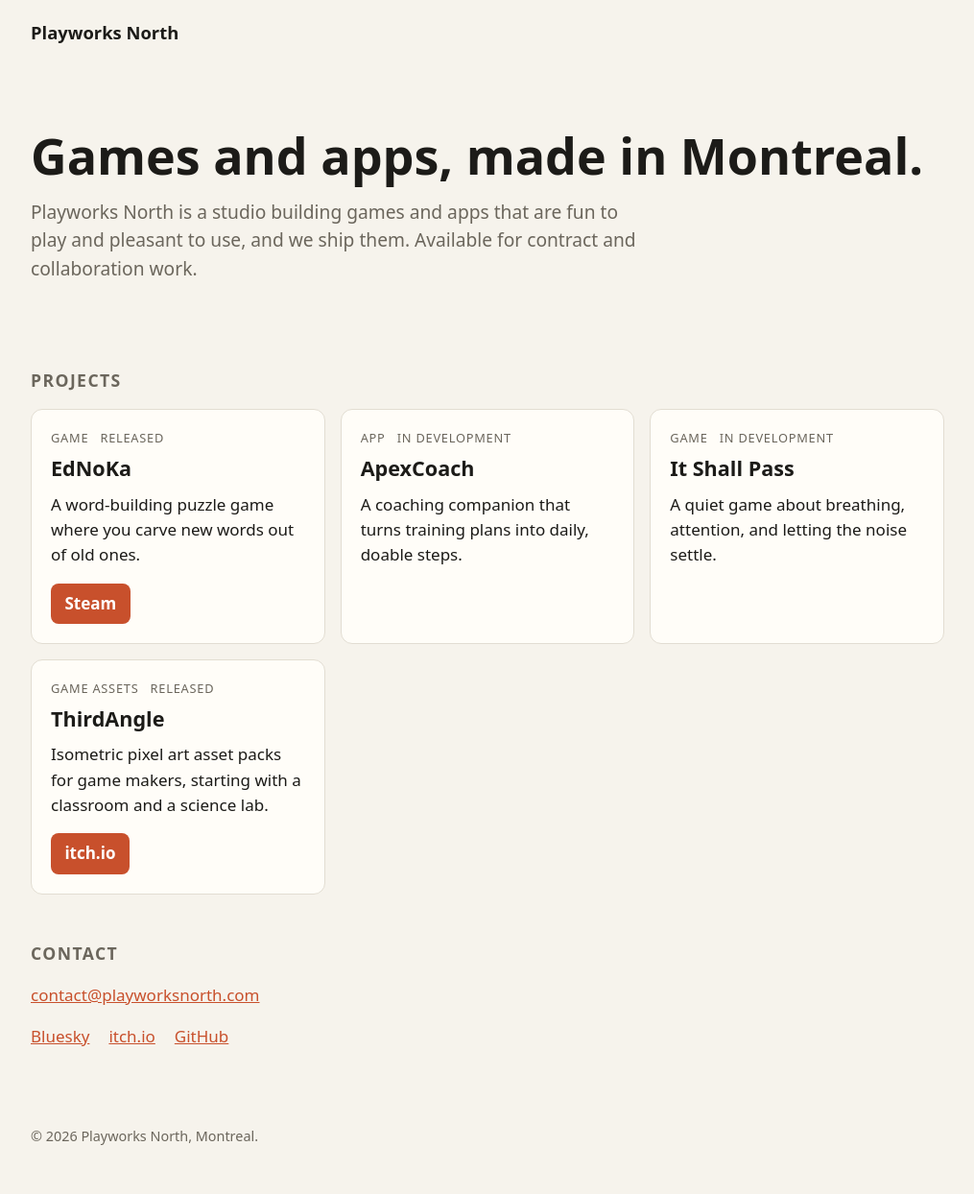
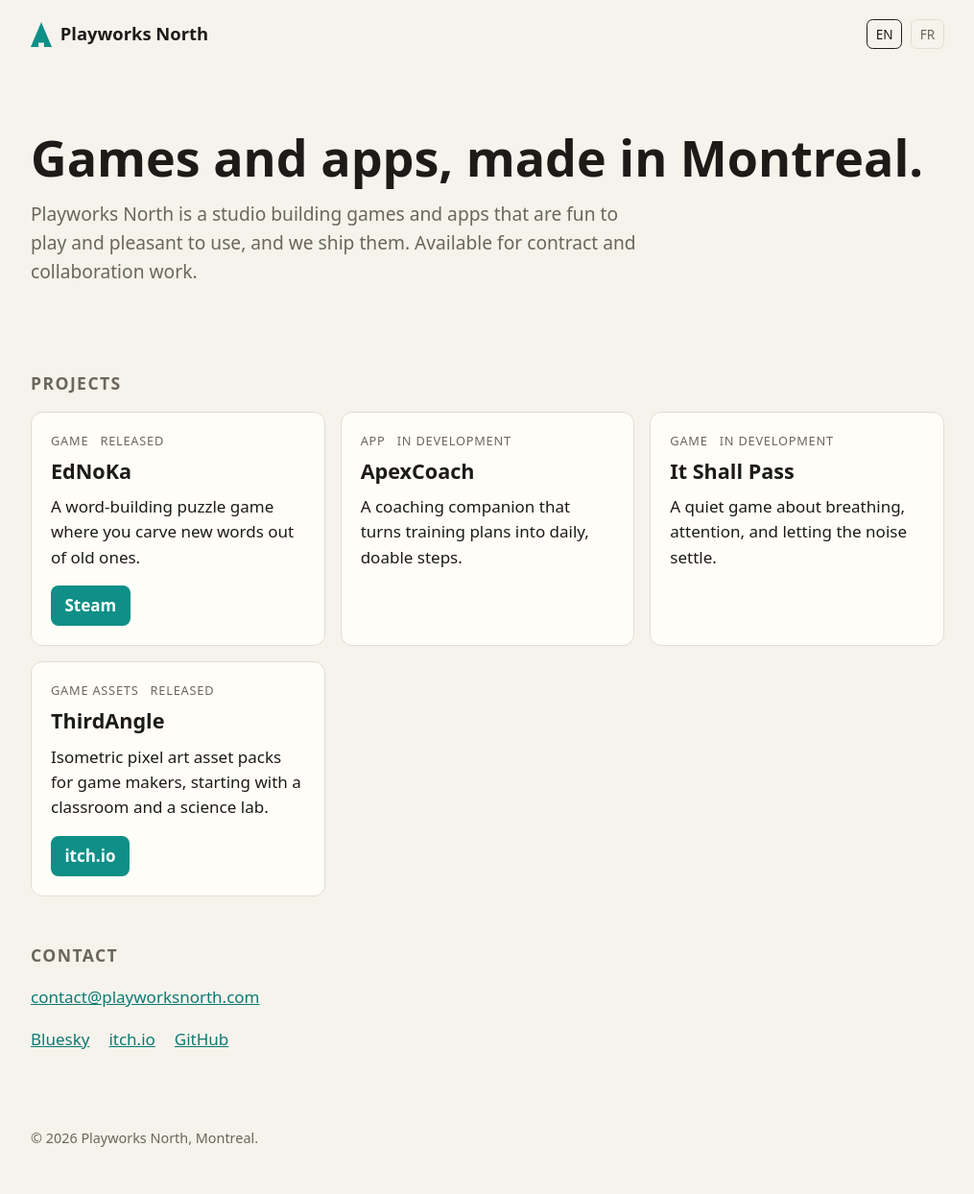
Before and after one commit to playworksnorth/playworksnorth.com, a Django app: page / in a window 1280 px wide. Shown: the whole page at 96% size, without its empty margins (132-1147 px from the left). Before the commit the page ends 1193 px from the top, so only its background shows below. Run offline with Django 5.2, Linux system fonts and the light colour scheme.

Commit message:
Favicon, avatars, social image; site moves to teal with the mark in the header
Also adds the i18n context processor so the html lang attribute is set.

Co-Authored-By: Claude Fable 5.1 <noreply@anthropic.com>
Claude-Session: https://claude.ai/code/session_01EMxeBxptWDXhTcwUsGQPng

```diff
--- a/playworksnorth/core/static/core/style.css
+++ b/playworksnorth/core/static/core/style.css
@@ -2,22 +2,25 @@
   --bg: #f6f3ec;
   --ink: #1c1b18;
   --muted: #6b665c;
-  --accent: #c8502c;
+  --accent: #0f8f87;
+  --accent-text: #0c7a73;
+  --on-accent: #fff;
   --card: #fffdf8;
   --line: #e2ddd2;
 }
 @media (prefers-color-scheme: dark) {
-  :root { --bg: #16150f; --ink: #f1ede4; --muted: #a39d90; --accent: #f08a5d; --card: #1f1e17; --line: #2e2c24; }
+  :root { --bg: #16150f; --ink: #f1ede4; --muted: #a39d90; --accent: #2fd0c3; --accent-text: #2fd0c3; --on-accent: #0b1622; --card: #1f1e17; --line: #2e2c24; }
 }
 * { box-sizing: border-box; }
 body {
   margin: 0; background: var(--bg); color: var(--ink);
   font: 17px/1.55 system-ui, -apple-system, "Segoe UI", Roboto, sans-serif;
 }
-a { color: var(--accent); }
+a { color: var(--accent-text); }
 main, .site-header, .site-footer { max-width: 62rem; margin: 0 auto; padding: 0 1.25rem; }
 .site-header { display: flex; align-items: center; justify-content: space-between; padding-top: 1.25rem; padding-bottom: 1.25rem; }
-.brand { font-weight: 700; text-decoration: none; color: var(--ink); font-size: 1.15rem; }
+.brand { font-weight: 700; text-decoration: none; color: var(--ink); font-size: 1.15rem; display: inline-flex; align-items: center; gap: .55rem; }
+.brand .mark { color: var(--accent); flex: none; }
 .lang button { background: none; border: 1px solid var(--line); color: var(--muted); padding: .25rem .55rem; margin-left: .25rem; border-radius: .4rem; cursor: pointer; font: inherit; font-size: .85rem; }
 .lang button.active { color: var(--ink); border-color: var(--ink); }
 .hero { padding: 4rem 0 2.5rem; }
@@ -30,6 +33,6 @@ h2 { font-size: 1.1rem; text-transform: uppercase; letter-spacing: .08em; color:
 .card p { margin: 0 0 1rem; }
 .card .meta { font-size: .8rem; color: var(--muted); text-transform: uppercase; letter-spacing: .06em; margin-bottom: 0; }
 .card .status { margin-left: .5rem; }
-.card .button { margin-top: auto; align-self: flex-start; background: var(--accent); color: #fff; text-decoration: none; padding: .5rem .9rem; border-radius: .5rem; font-weight: 600; }
+.card .button { margin-top: auto; align-self: flex-start; background: var(--accent); color: var(--on-accent); text-decoration: none; padding: .5rem .9rem; border-radius: .5rem; font-weight: 600; }
 .socials { list-style: none; padding: 0; display: flex; gap: 1.25rem; }
 .site-footer { padding: 3rem 1.25rem 2rem; color: var(--muted); font-size: .9rem; }
--- a/playworksnorth/core/templates/base.html
+++ b/playworksnorth/core/templates/base.html
@@ -5,11 +5,24 @@
 <meta name="viewport" content="width=device-width, initial-scale=1">
 <title>{% block title %}Playworks North{% endblock %}</title>
 <meta name="description" content="{% block description %}{% translate 'Playworks North is a Montreal studio making games and apps.' %}{% endblock %}">
+<link rel="icon" href="{% static 'core/favicon.ico' %}" sizes="16x16 32x32 48x48">
+<link rel="icon" href="{% static 'core/favicon.svg' %}" type="image/svg+xml">
+<link rel="apple-touch-icon" href="{% static 'core/apple-touch-icon.png' %}">
+<meta name="theme-color" content="#0f8f87">
+<meta property="og:type" content="website">
+<meta property="og:site_name" content="Playworks North">
+<meta property="og:title" content="{% block og_title %}Playworks North{% endblock %}">
+<meta property="og:description" content="{% block og_description %}{% translate 'Playworks North is a Montreal studio making games and apps.' %}{% endblock %}">
+<meta property="og:url" content="{{ request.build_absolute_uri }}">
+<meta property="og:image" content="{{ request.scheme }}://{{ request.get_host }}{% static 'core/social-1200x630.png' %}">
+<meta property="og:image:width" content="1200">
+<meta property="og:image:height" content="630">
+<meta name="twitter:card" content="summary_large_image">
 <link rel="stylesheet" href="{% static 'core/style.css' %}">
 </head>
 <body>
 <header class="site-header">
-  <a class="brand" href="{% url 'core:home' %}">Playworks North</a>
+  <a class="brand" href="{% url 'core:home' %}"><svg class="mark" viewBox="-34 -46 68 80" width="22" height="26" aria-hidden="true"><path d="M0,-46 L34,34 L9,34 L9,20 L-9,20 L-9,34 L-34,34 Z" fill="currentColor"/></svg>Playworks North</a>
   <form class="lang" action="{% url 'set_language' %}" method="post">
     {% csrf_token %}
     <input type="hidden" name="next" value="{{ request.path }}">
--- a/playworksnorth/playworksnorth/settings.py
+++ b/playworksnorth/playworksnorth/settings.py
@@ -63,6 +63,7 @@ TEMPLATES = [
         'OPTIONS': {
             'context_processors': [
                 'django.template.context_processors.request',
+                'django.template.context_processors.i18n',
                 'django.contrib.auth.context_processors.auth',
                 'django.contrib.messages.context_processors.messages',
             ],
```
Also changed, not shown: TODO.md (+6 -6 lines), brand/README.md, brand/export/apple-touch-icon.png (added), brand/export/avatar-1024.png (added), brand/export/avatar-512-navy.png (added), brand/export/avatar-512.png (added), brand/export/favicon.ico (added), brand/export/favicon.svg (added), brand/export/social-1200x630.png (added), brand/export/social-1200x630.svg (added), playworksnorth/core/static/core/apple-touch-icon.png (added), playworksnorth/core/static/core/favicon.ico (added), playworksnorth/core/static/core/favicon.svg (added), playworksnorth/core/static/core/social-1200x630.png (added).
